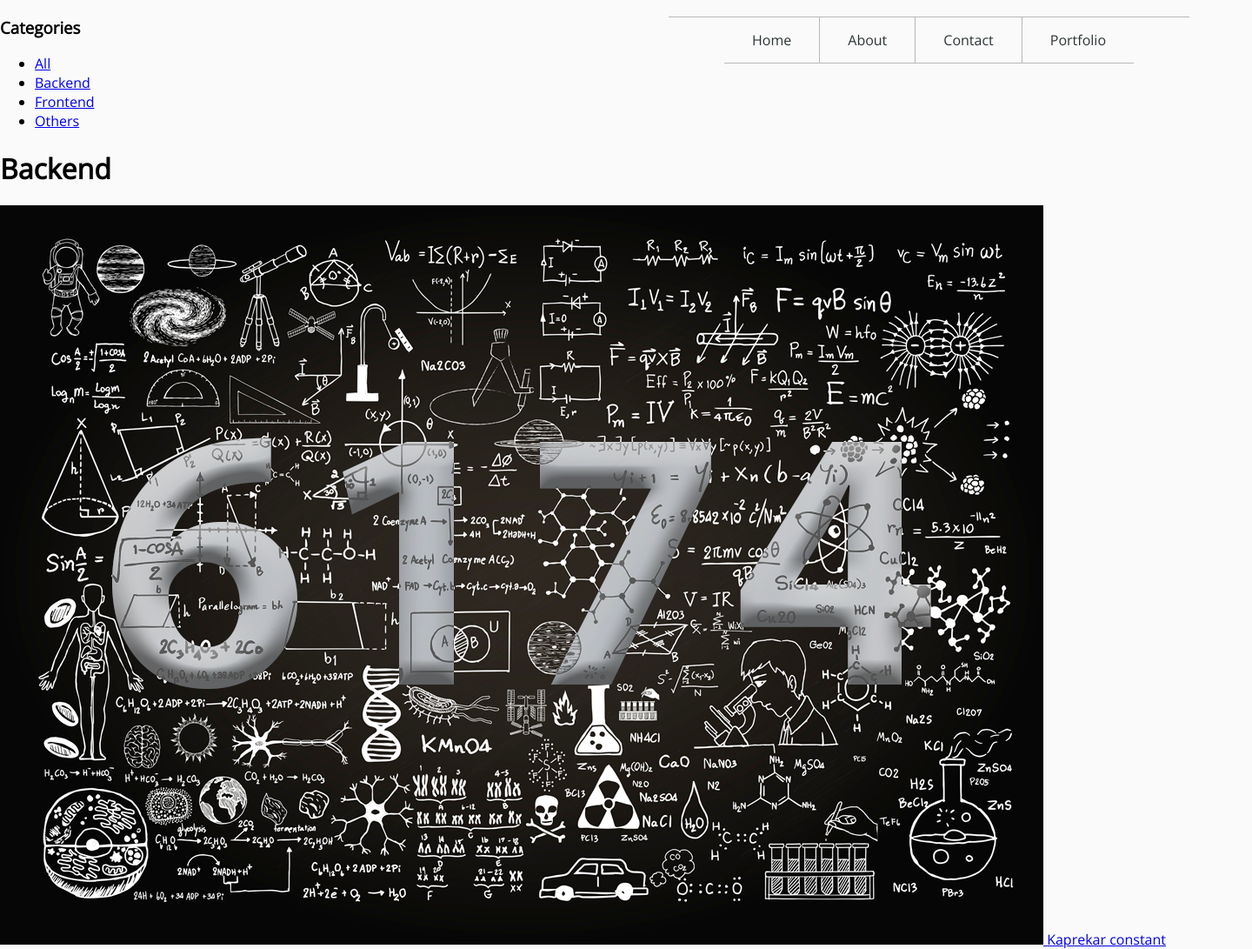
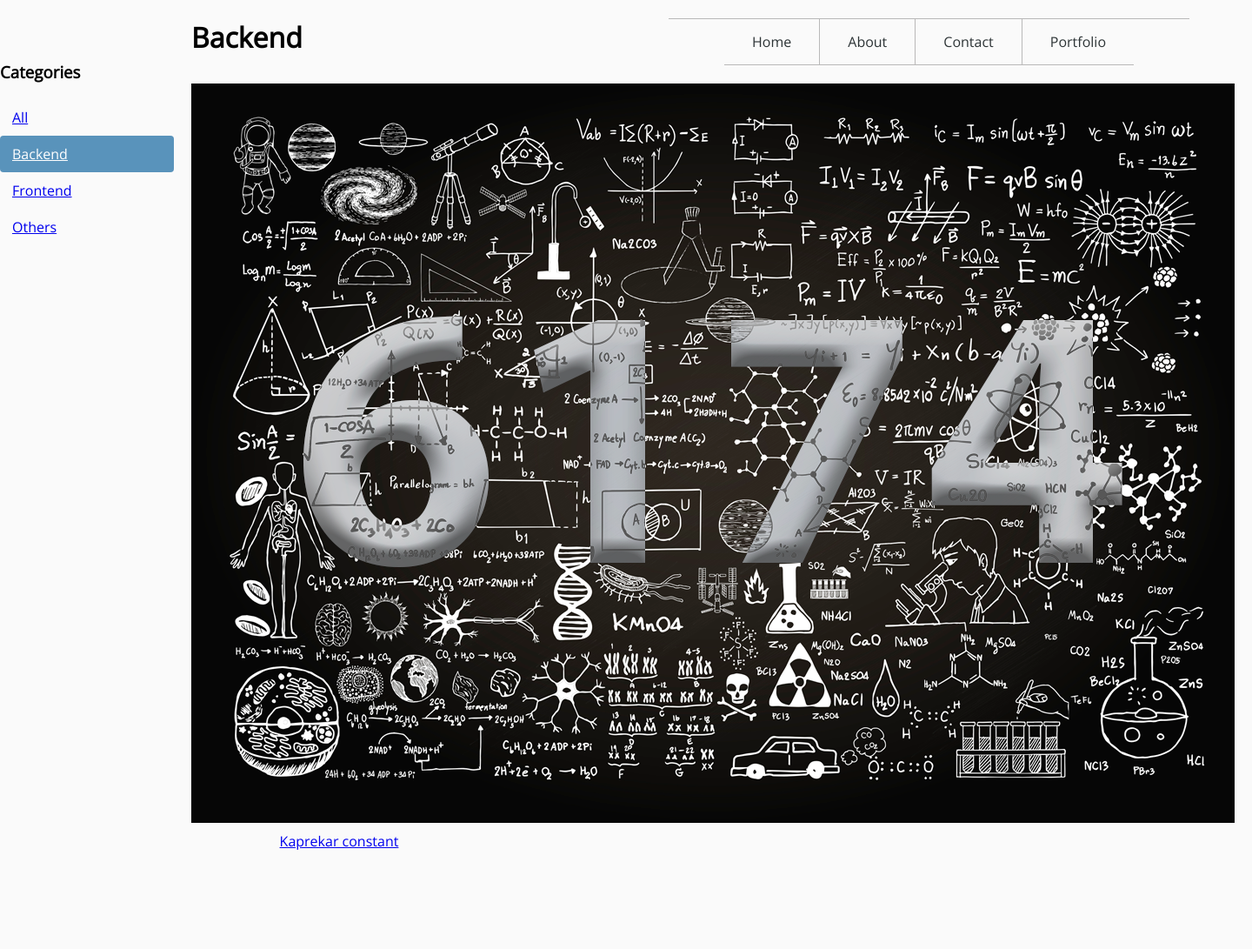
Before and after one commit to kubousky/my_page, a Django app: page /backend/ in a window 1440 px wide. Shown: the whole page at 87% size. After the commit the page ends 977 px from the top, so only its background shows below. Run offline with Django 3.2, Linux system fonts and the light colour scheme; data comes from the database, SQL or seed files in the repository; both versions use the stored data as it was after the commit; some libraries are stand-ins or nearby versions; some web fonts are replaced.

Commit message:
recent works almost done

```diff
--- a/portfolio/static/css/my_style.css
+++ b/portfolio/static/css/my_style.css
@@ -65,7 +65,7 @@ body {
     float: left;
 }
 .I-am #logo h1{
-    font-size: 180px;
+    font-size: 160px;
     margin:auto 0;
     font-family: 'Ramabhadra', sans-serif;
     font-family: 'Zilla Slab Highlight', cursive;
@@ -129,6 +129,27 @@ body {
     width: 85%;
     margin-left: 40px;
     white-space: nowrap;
+}
+
+.highlighted{
+    width: 85%;
+    margin-left: 40px;
+    overflow: hidden;
+    /* text-align: justify; */
+    /* align-items:center; */
+    justify-content: space-between;
+}
+
+.highlighted .project{
+    float: left;
+    /* width:20%; */
+    padding-right: 5px;
+}
+
+.highlighted .project a{
+    display: block;
+    text-decoration: none;
+    color: rgb(185, 184, 184);
 }
 
 /* ################################  footer   */
@@ -217,3 +238,48 @@ body {
     .col-md-11 {width: 91.66%;}
     .col-md-12 {width: 100%;}
 }
+
+/* ##################################   portfolio # */
+
+#sidebar {
+    width:220px;
+    padding:30px 20px 0 0;
+    float:left;
+}
+
+#sidebar ul{
+    margin:0;
+    padding:0;
+}
+
+#sidebar ul li {
+    margin:0;
+    list-style:none;
+    padding:10px 14px;
+}
+
+#sidebar ul li a {
+    display:block;
+}
+
+#sidebar ul li.selected {
+    background:#5993bb;
+    border-radius:4px;
+}
+
+#sidebar ul li.selected a {
+    color:#fff;
+}
+
+
+.item {
+    width:25%;
+    padding:10px 20px 10px 0;
+    float:left;
+    text-align:center;
+    line-height:1.2;
+}
+
+.item img {
+    margin-bottom:8px;
+}
--- a/portfolio/views.py
+++ b/portfolio/views.py
@@ -1,11 +1,10 @@
 from django.shortcuts import render, get_object_or_404
 from .models import Category, Project
-from django.views.decorators.cache import never_cache
 
 
-@never_cache
 def home(request):
-    return render(request, "home.html", {})
+    projects = Project.objects.all()
+    return render(request, "home.html", {'projects': projects})
 
 def about(request):
     return render(request, "about.html", {})
```
Also changed, not shown: portfolio/templates/home.html (+43 -2 lines), db.sqlite3, media/projects/2019/10/20/cart.jpg (added), 2 other files.
